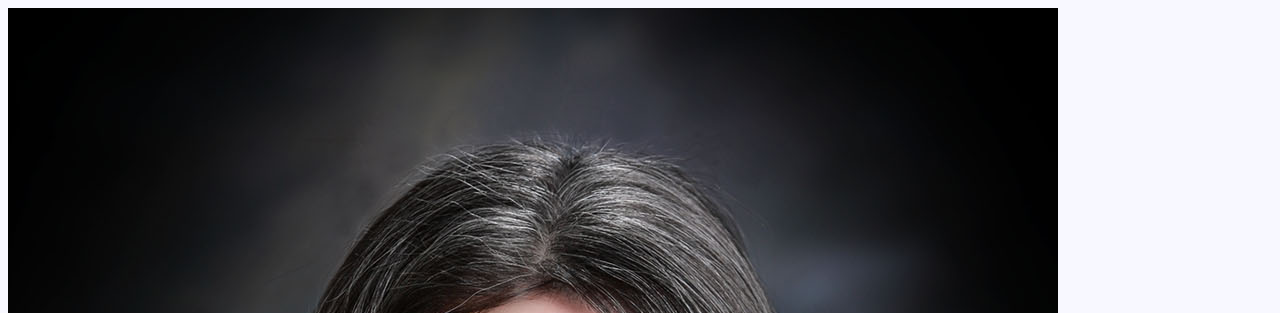
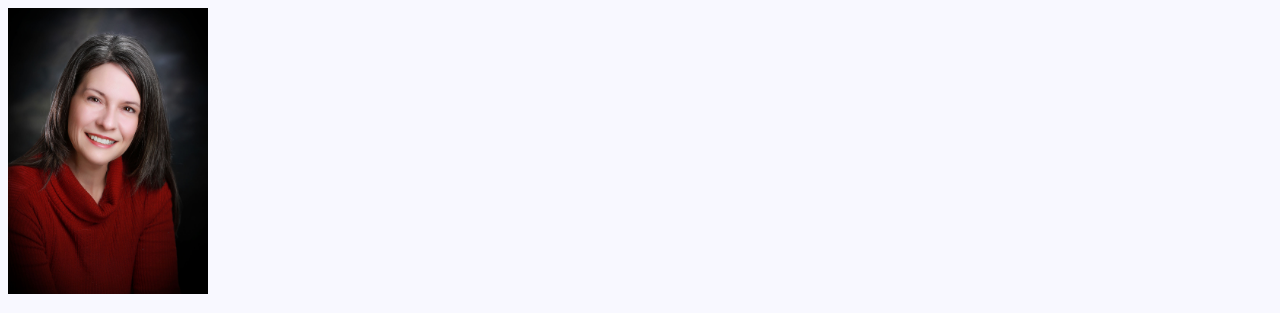
Before and after one commit to mbrasseau/MySite, a plain HTML site: page index.html in a window 1280 px wide. Shown: the top 313 px of the page. Drawn offline with Linux system fonts and the light colour scheme.

Commit message:
Update index.html

```diff
--- a/index.html
+++ b/index.html
@@ -9,12 +9,12 @@
     <meta name="keywords" content="Knoxville, Maryville, Tennessee, musician, mortgage, loan, taxes">
     <meta name="author" content="Mona Brasseaux">
     <meta name="viewport" content="width=device-width, initial-scale=1.0">
-    <base href="... base photo location ..." target="_blank" width="200">
+    <base href="... base photo location ..." target="_blank" >
   </head>
 
   <body style="background-color:GhostWhite">
 
-   <img src = "2019-Photo.jpg" alt="Professional photo of Mona Brasseaux">
+   <img src = "2019-Photo.jpg" alt="Professional photo of Mona Brasseaux" width="200">
    <h1 style="">Mona Brasseaux</h1>
 
    <p style="" title="Mona Brasseux | Thank you for visiting!">Thank you for visiting!</p>
```
